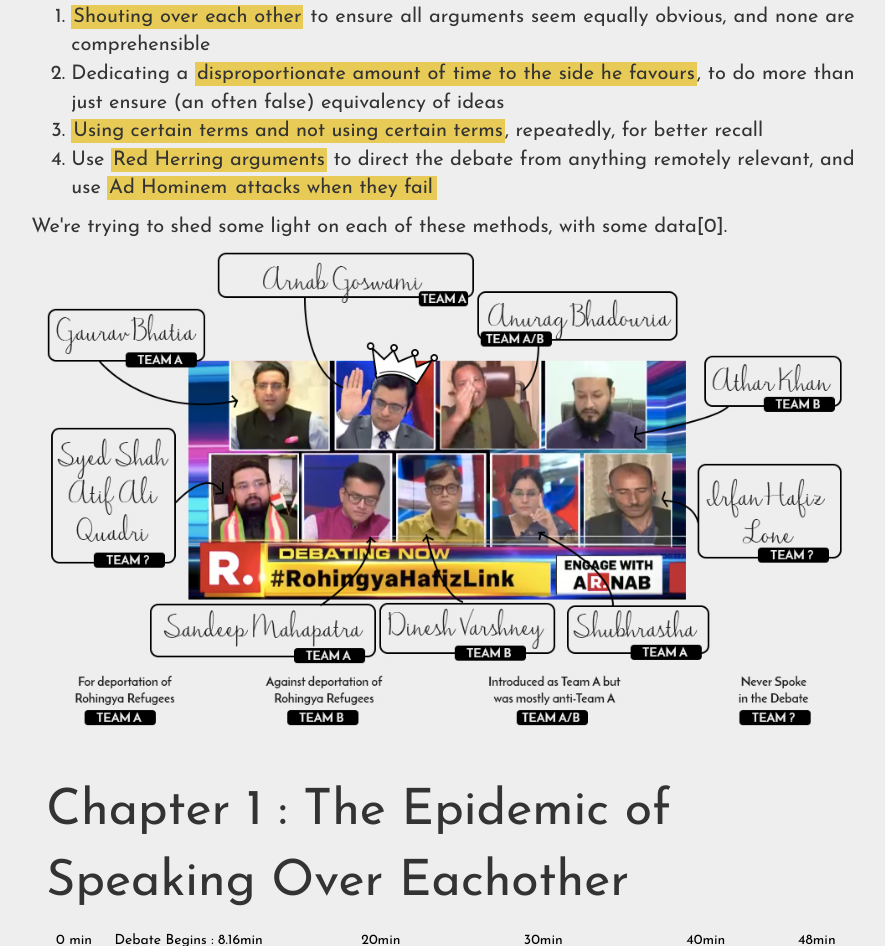
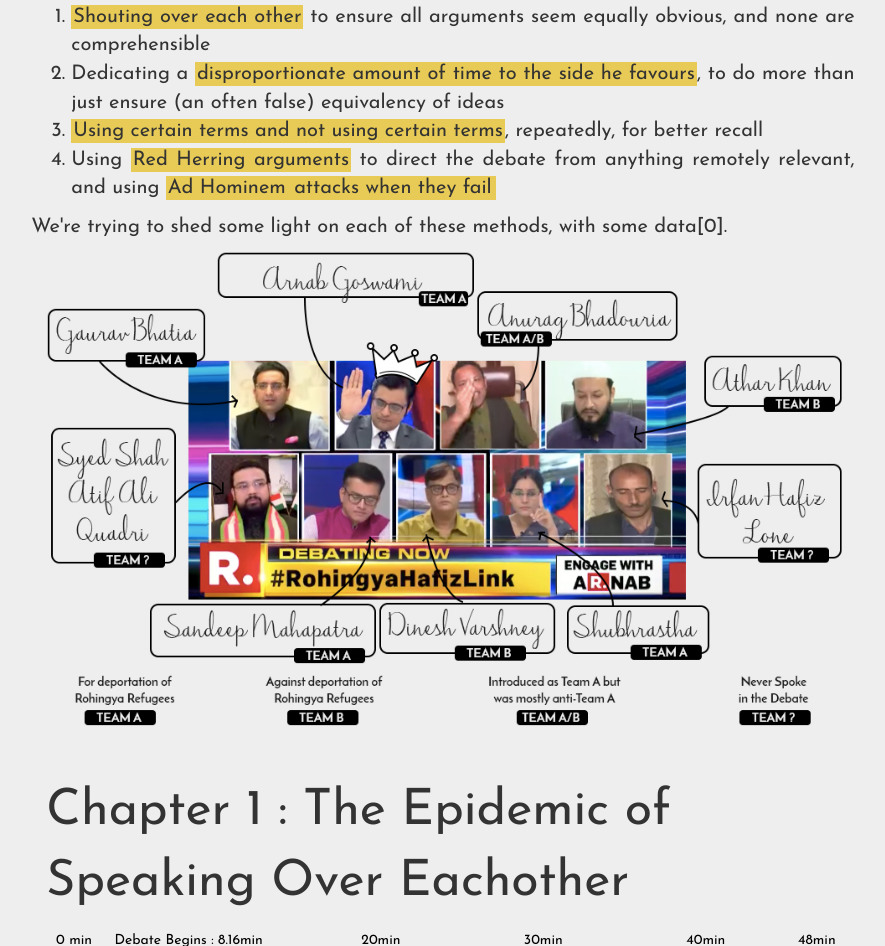
Before and after one commit to nuwandavek/shoutitout, a website: page index.html in a window 1280 px wide. Shown: the part 1345-2291 px from the top of the page, without its empty margins (197-1082 px from the left). Drawn offline with nearby package versions, Linux system fonts and the light colour scheme.

Commit message:
Use present continuous tense consistently

```diff
--- a/index.html
+++ b/index.html
@@ -71,7 +71,7 @@
 					<li><span class="hlight">Shouting over each other</span> to ensure all arguments seem equally obvious, and none are comprehensible</li>
 					<li>Dedicating a <span class="hlight">disproportionate amount of time to the side he favours</span>, to do more than just ensure (an often false) equivalency of ideas</li>
 					<li><span class="hlight">Using certain terms and not using certain terms</span>, repeatedly, for better recall</li>
-					<li>Use <span class="hlight">Red Herring arguments</span> to direct the debate from anything remotely relevant, and use <span class="hlight">Ad Hominem<span class="hlight"> attacks when they fail</li>
+					<li>Using <span class="hlight">Red Herring arguments</span> to direct the debate from anything remotely relevant, and using <span class="hlight">Ad Hominem<span class="hlight"> attacks when they fail</li>
 				</ol>
 				We're trying to shed some light on each of these methods, with some data[0].
 			</p>
```
